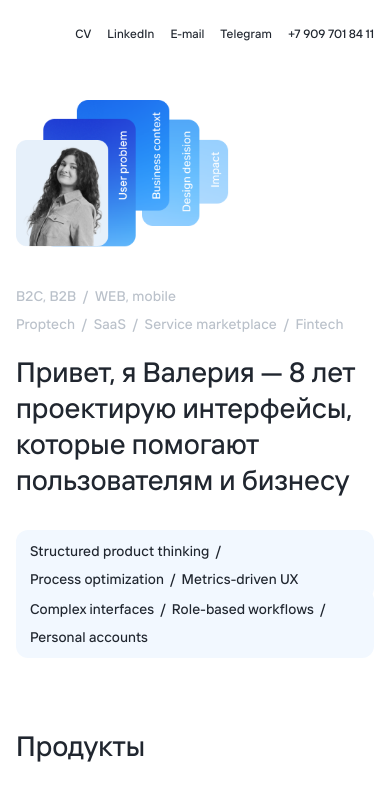
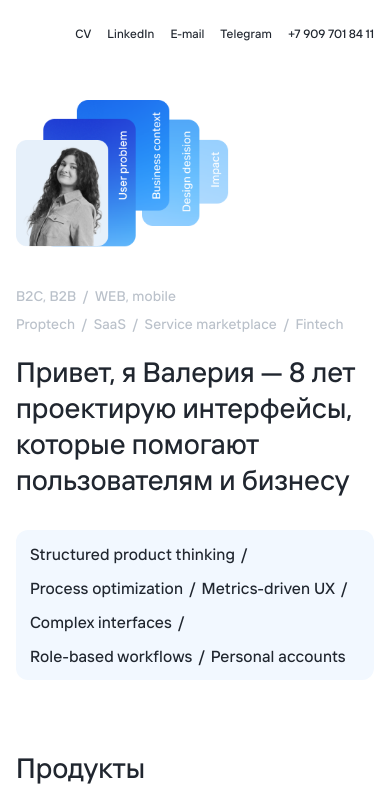
Before and after one commit to letsar95-beep/portfolio, a website: page index.html in a window 390 px wide. Shown: the top 800 px of the page. Drawn offline with Linux system fonts and the light colour scheme.

Commit message:
fix: hero chips flow as one wrapping list on mobile

```diff
--- a/index.html
+++ b/index.html
@@ -463,35 +463,35 @@
     }
     .avatar-stack { flex: 0 0 auto; }
     .hero-meta { align-items: flex-start; text-align: left; }
+    /* адаптив: все бейджи — один непрерывный список, переносится по ширине;
+       слеш ведёт следующий элемент (не висит в конце строки) */
     .hero-chips {
       margin-top: 32px;
       width: auto;
       max-width: 100%;
       height: auto;
       display: flex;
-      flex-direction: column;
-      align-items: flex-start;
+      flex-wrap: wrap;
+      align-items: baseline;
+      row-gap: 14px;
+      background: var(--light-blue);
+      border-radius: 16px;
+      padding: 14px 16px;
+      font-size: 16px;
+      line-height: 20px;
+      color: var(--text-1);
     }
     .hero-chips .chips-bg { display: none; }
-    .hero-chips .row {
-      position: relative;
-      top: auto;
-      left: auto;
-      background: var(--light-blue);
-      padding: 14px 16px;
-      max-width: 100%;
-      width: max-content;
-      white-space: normal;
-      flex-wrap: wrap;
+    .hero-chips .row { display: contents; }
+    .hero-chips .sep { display: none; }
+    .hero-chips .row span:not(.sep) { white-space: nowrap; }
+    .hero-chips .row span:not(.sep)::after {
+      content: "/";
+      margin: 0 8px;
     }
-    .hero-chips .row:first-of-type {
-      top: auto;
-      border-radius: 16px 16px 16px 0;
-    }
-    .hero-chips .row:last-of-type {
-      top: auto;
-      border-radius: 0 16px 16px 16px;
-      margin-top: -16px;
+    .hero-chips .row:last-of-type span:not(.sep):last-child::after {
+      content: none;
+      margin: 0;
     }
   }
 
@@ -528,19 +528,13 @@
     .cases { gap: 52px; }
     .case-title { margin-top: 12px; }
     .concept-title { margin-top: 8px; }
-    .hero-chips .row {
+    .hero-chips {
       font-size: 14px;
       line-height: 22px;
-      padding: 10px 14px;
-      gap: 6px;
+      padding: 14px 14px;
+      border-radius: 12px;
     }
-    .hero-chips .row:first-of-type {
-      border-radius: 12px 12px 12px 0;
-    }
-    .hero-chips .row:last-of-type {
-      border-radius: 0 12px 12px 12px;
-      margin-top: -12px;
-    }
+    .hero-chips .row span:not(.sep)::after { margin: 0 6px; }
     .avatar-stack {
       transform: scale(0.7);
       transform-origin: top left;
@@ -768,6 +762,7 @@
       }
     });
   });
+
 </script>
 </body>
 </html>
```
